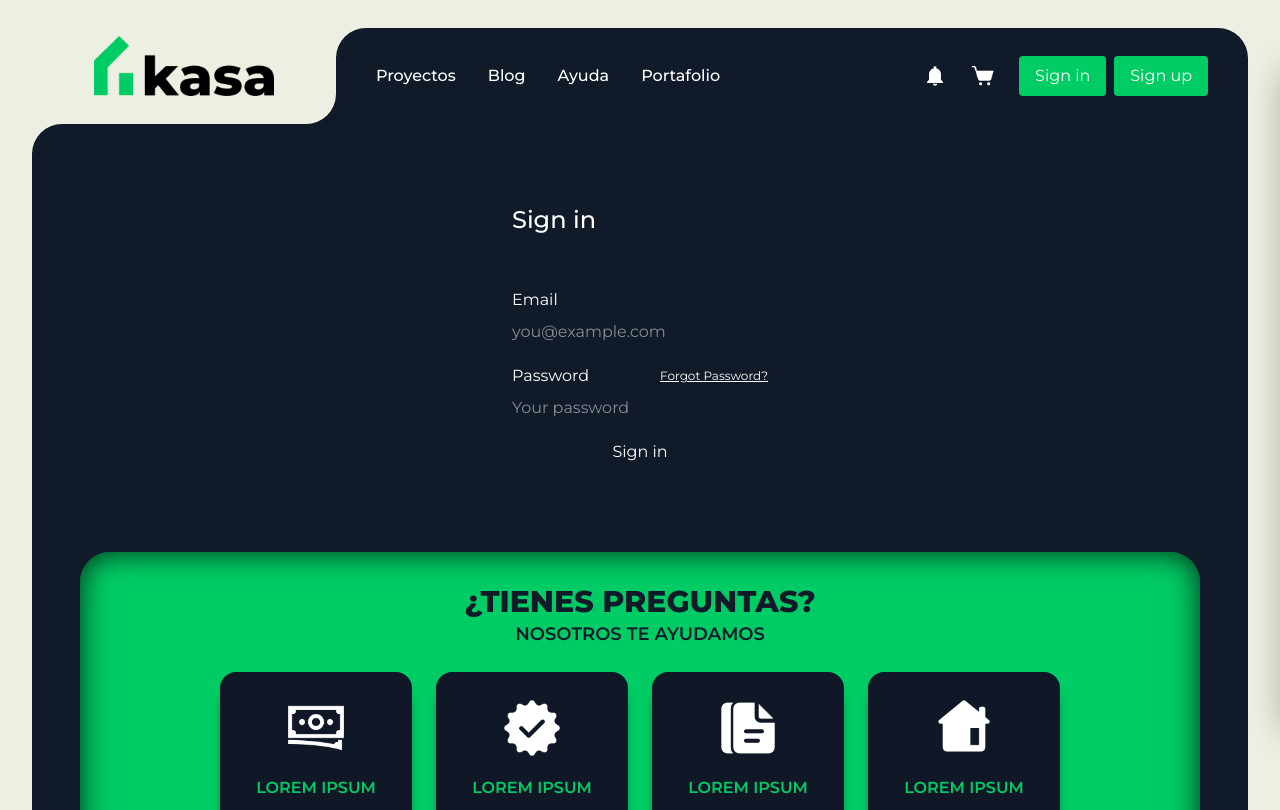
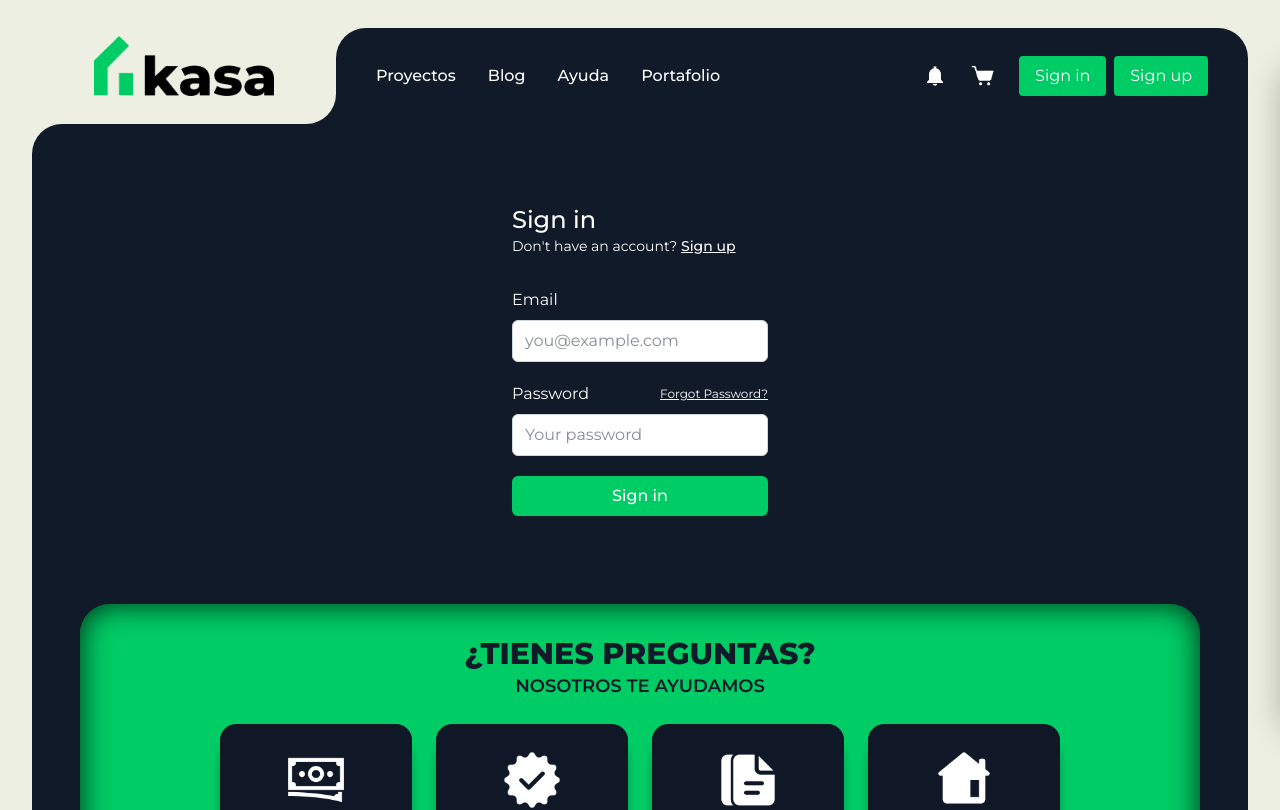
Before and after one commit to vbuselli/kasa-front-launch, a Next.js app: page /sign-in in a window 1280 px wide. Shown: the top 810 px of the page. Built offline with nearby package versions, Linux system fonts and the light colour scheme; no server answers.

Commit message:
feat: styles on auth pages

```diff
--- a/src/app/(auth-pages)/sign-in/page.tsx
+++ b/src/app/(auth-pages)/sign-in/page.tsx
@@ -8,9 +8,9 @@ export default async function Login(props: { searchParams: Promise<Message> }) {
   return (
     <form className="flex-1 flex flex-col min-w-64">
       <h1 className="text-2xl font-medium">Sign in</h1>
-      <p className="text-sm text-foreground">
+      <p className="text-sm">
         Don&apos;t have an account?{" "}
-        <Link className="text-foreground font-medium underline" href="/sign-up">
+        <Link className="font-medium underline" href="/sign-up">
           Sign up
         </Link>
       </p>
@@ -20,6 +20,7 @@ export default async function Login(props: { searchParams: Promise<Message> }) {
           type="email"
           name="email"
           placeholder="you@example.com"
+          className="bg-white border border-gray-300 rounded-md px-3 py-2 focus:outline-none focus:ring-2 focus:ring-primary focus:border-transparent text-foreground"
           required
         />
         <div className="flex justify-between items-center">
@@ -35,6 +36,7 @@ export default async function Login(props: { searchParams: Promise<Message> }) {
           type="password"
           name="password"
           placeholder="Your password"
+          className="bg-white border border-gray-300 rounded-md px-3 py-2 focus:outline-none focus:ring-2 focus:ring-primary focus:border-transparent text-foreground"
           required
         />
         <SubmitButton pendingText="Signing In..." formAction={signInAction}>
--- a/src/app/(auth-pages)/sign-up/page.tsx
+++ b/src/app/(auth-pages)/sign-up/page.tsx
@@ -19,7 +19,7 @@ export default async function Signup(props: {
     <>
       <form className="flex flex-col min-w-64 max-w-64 mx-auto">
         <h1 className="text-2xl font-medium">Sign up</h1>
-        <p className="text-sm text text-foreground">
+        <p className="text-sm text">
           Already have an account?{" "}
           <Link className="text-primary font-medium underline" href="/sign-in">
             Sign in
@@ -31,6 +31,7 @@ export default async function Signup(props: {
             type="email"
             name="email"
             placeholder="you@example.com"
+            className="bg-white border border-gray-300 rounded-md px-3 py-2 focus:outline-none focus:ring-2 focus:ring-primary focus:border-transparent text-foreground"
             required
           />
           <label htmlFor="password">Password</label>
@@ -39,6 +40,7 @@ export default async function Signup(props: {
             name="password"
             placeholder="Your password"
             minLength={6}
+            className="bg-white border border-gray-300 rounded-md px-3 py-2 focus:outline-none focus:ring-2 focus:ring-primary focus:border-transparent text-foreground"
             required
           />
           <SubmitButton formAction={signUpAction} pendingText="Signing up...">
--- a/src/components/ui/SubmitButton.tsx
+++ b/src/components/ui/SubmitButton.tsx
@@ -14,7 +14,12 @@ export function SubmitButton({
   const { pending } = useFormStatus();
 
   return (
-    <button type="submit" aria-disabled={pending} {...props}>
+    <button
+      type="submit"
+      aria-disabled={pending}
+      {...props}
+      className="bg-primary text-white font-medium rounded-md px-4 py-2 transition-colors disabled:bg-gray-400 disabled:cursor-not-allowed"
+    >
       {pending ? pendingText : children}
     </button>
   );
```
